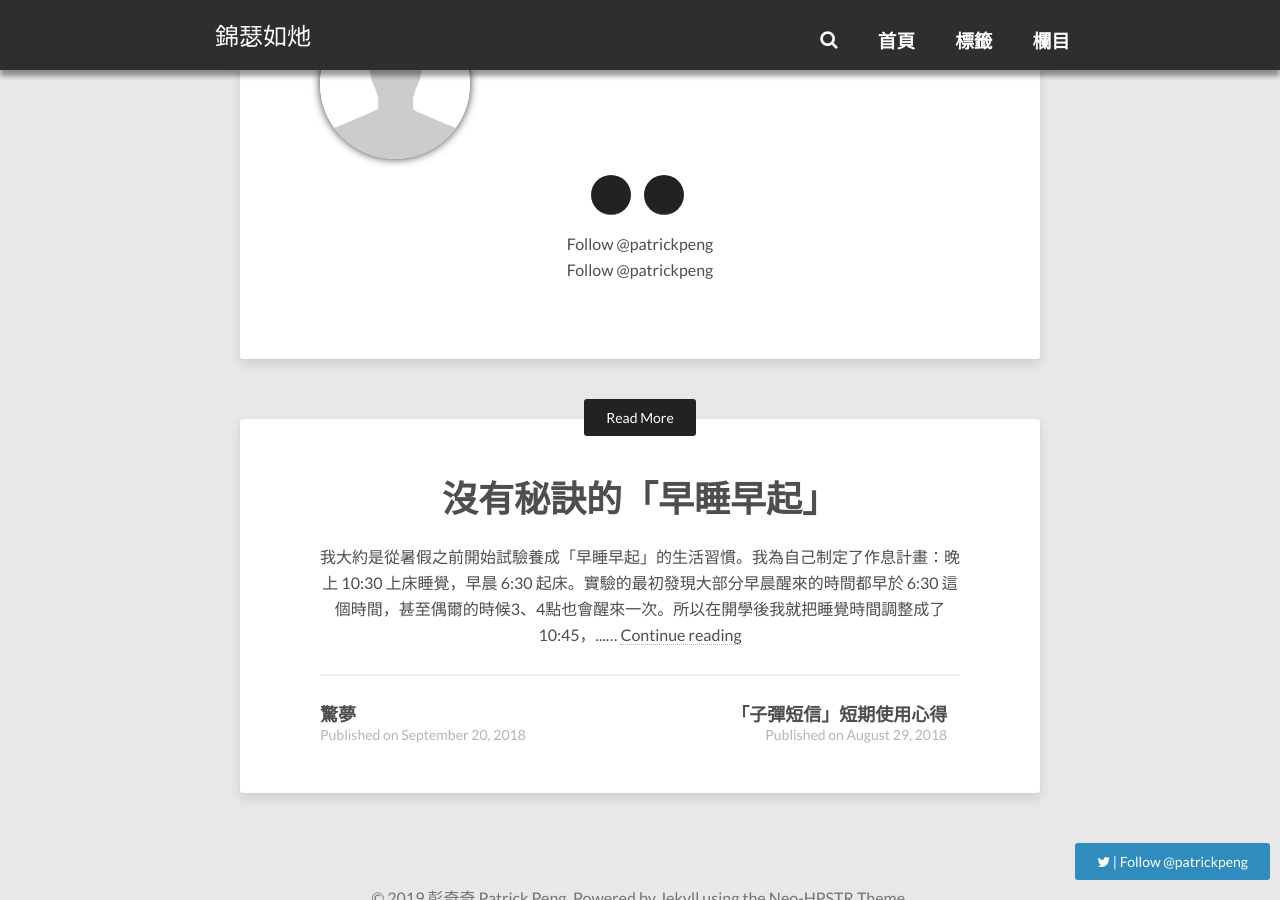
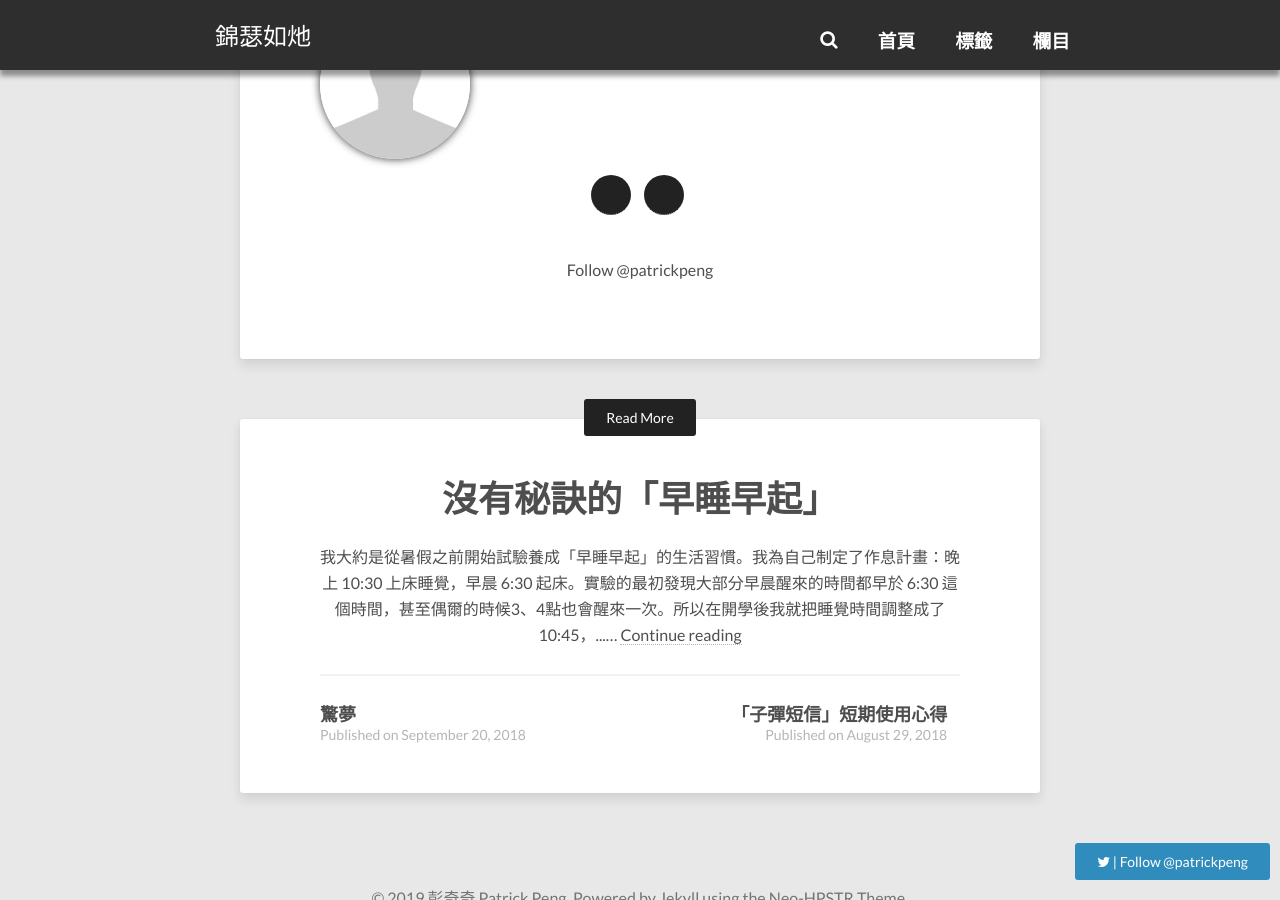
Before and after one commit to patrickpeng/blog, a Jekyll site: the page built from _posts/2010-01-01-title.md, in a window 1280 px wide and 900 px high, scrolled down 882 px. Built offline with Jekyll 4.4.1, drawn with Linux system fonts in a browser that asks for light colours; nearby versions of some CDN libraries; comment, search, counter and statistics services are not loaded.

Commit message:
Update _config.yml

```diff
--- a/_config.yml
+++ b/_config.yml
@@ -38,7 +38,7 @@
   twitter: patrickpeng
 # if no twitter in this config, the twitter follow button will be removed
 # GitHub nick for use in follow button in author block.
-  github: patrickpeng
+  github:
 
 # Twitter account associated with the site if different from owner/author twitter account.
 # Used in Twitter cards.
```
